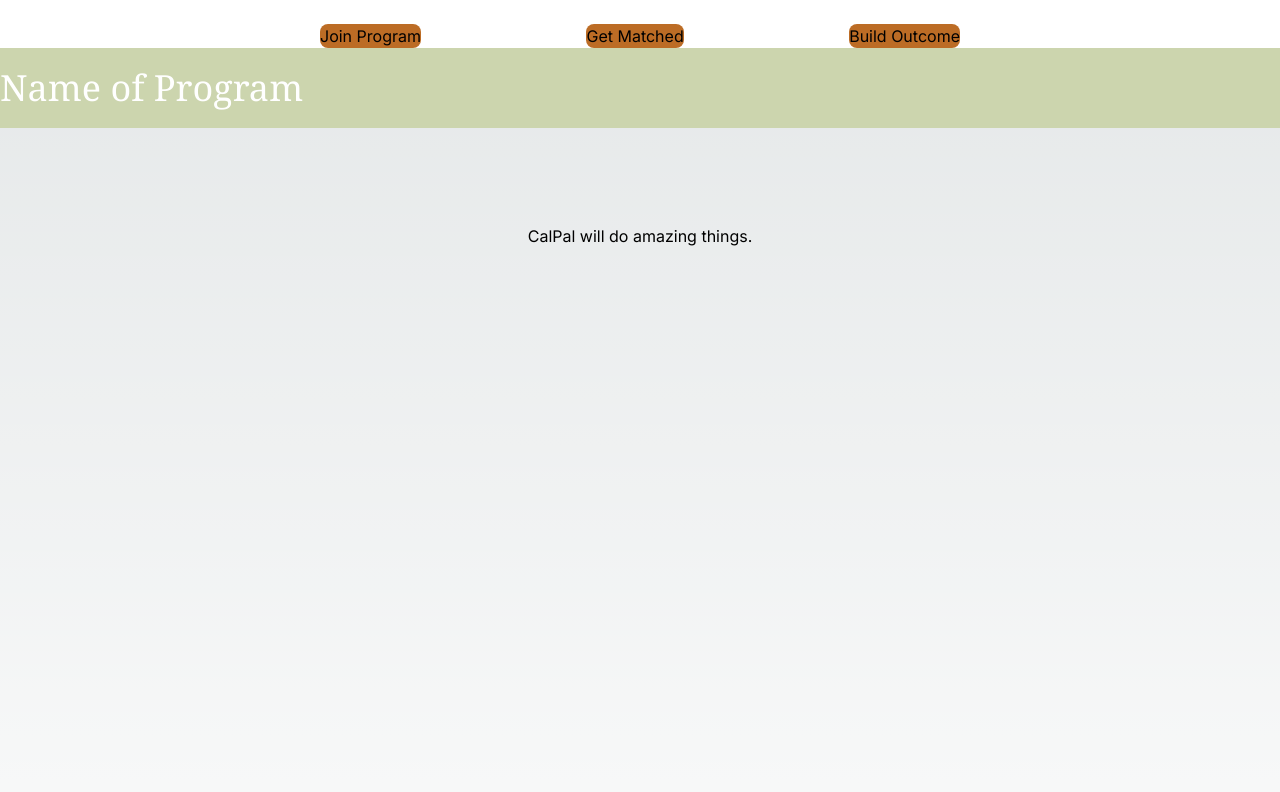
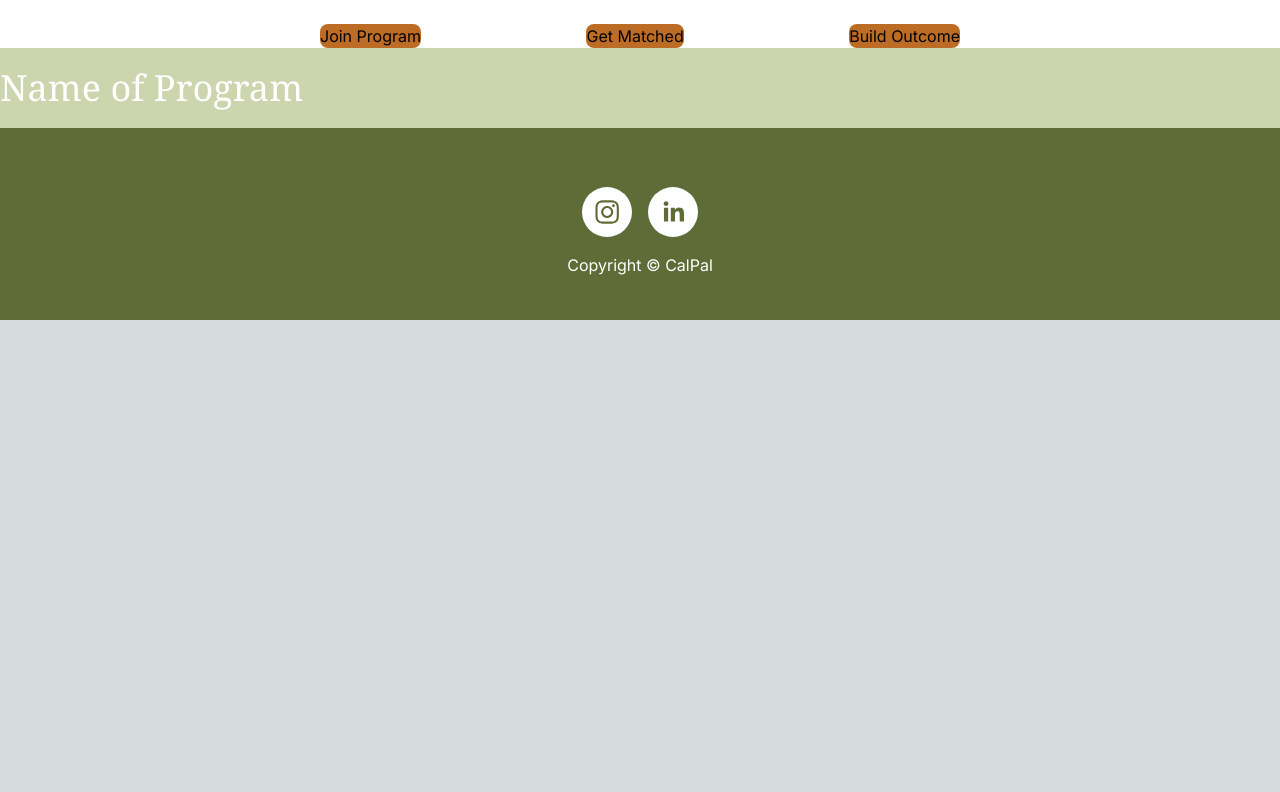
Before and after one commit to haywirebanana/The-We8, a Next.js app in the folder calpal/: page / in a window 1280 px wide. Shown: the part 608-1400 px from the top of the page. After the commit the page ends 928 px from the top, so only its background shows below. Built offline with nearby package versions, Linux system fonts and the light colour scheme.

Commit message:
fiixng the root dirextory

```diff
--- a/calpal/src/app/layout.tsx
+++ b/calpal/src/app/layout.tsx
@@ -3,7 +3,6 @@ import { Inter } from 'next/font/google'
 import './globals.css'
 import Navbar from './components/navbar'
 import Footer from './components/footer'
-import Landing from './landing/page'
 const inter = Inter({ subsets: ['latin'] })
 
 export const metadata: Metadata = {
@@ -20,7 +19,6 @@ export default function RootLayout({
     <html lang='en'>
       <body className={inter.className}>
         <Navbar />
-        <Landing />
         {children}
         <Footer />
       </body>
--- a/calpal/src/app/page.tsx
+++ b/calpal/src/app/page.tsx
@@ -1,9 +1,18 @@
 import Image from "next/image";
+import Welcome from "./components/welcome";
+import Mission from "./components/mission";
+import Stats from "./components/stats"
+import How from "./components/how";
+import Banner from "./components/banner";
 
-export default function Home() {
-  return (
-    <main className="flex min-h-screen flex-col items-center justify-between p-24">
-        <h1>CalPal will do amazing things.</h1>
-    </main>
-  );
+export default function Landing() {
+    return (
+        <div className="h-3753">
+            <Welcome />
+            <Mission />
+            <Stats />
+            <How />
+            <Banner />
+        </div>
+    );
 }
```
Also changed, not shown: calpal/src/app/pages/landing.tsx (deleted).
